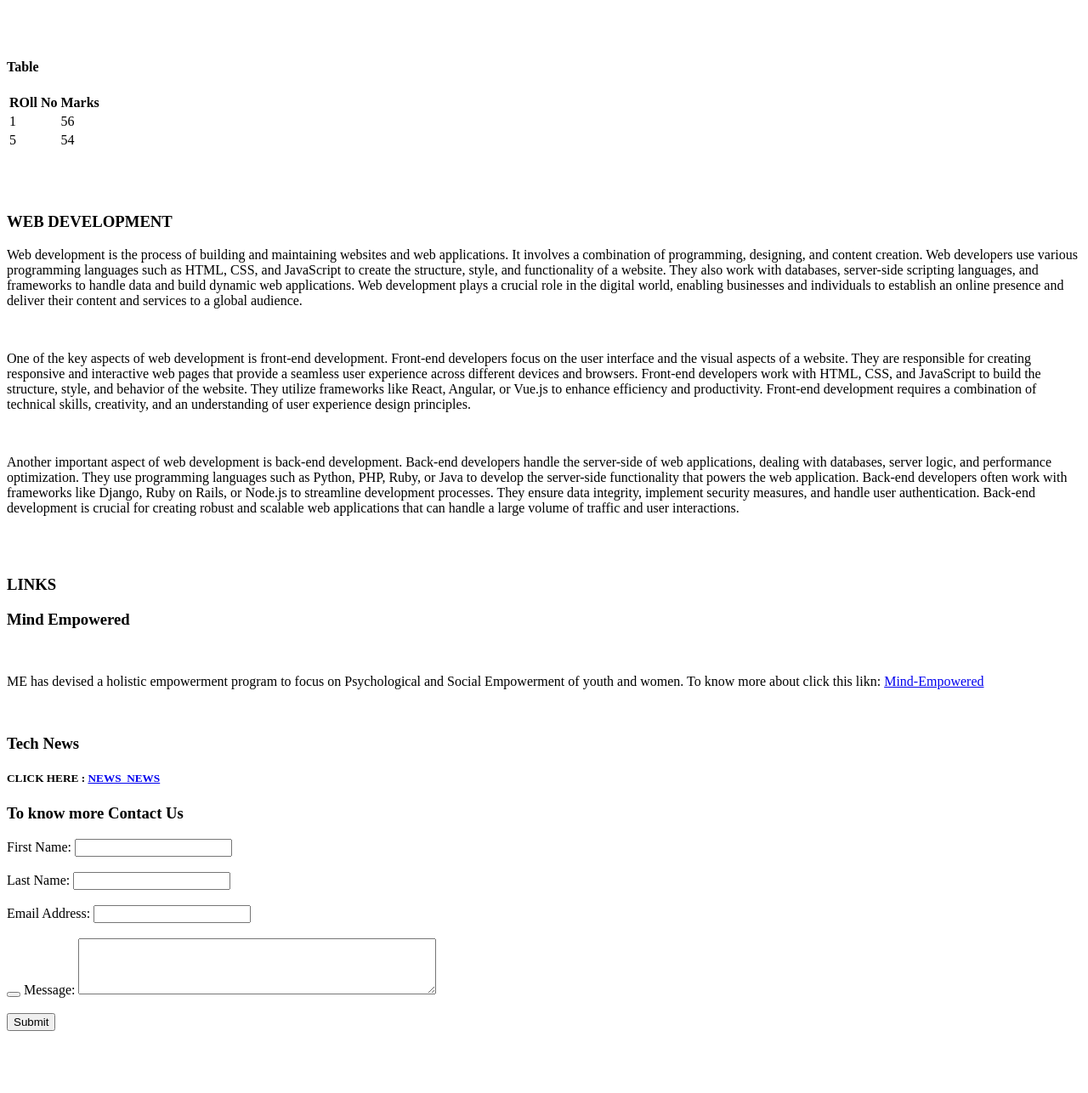
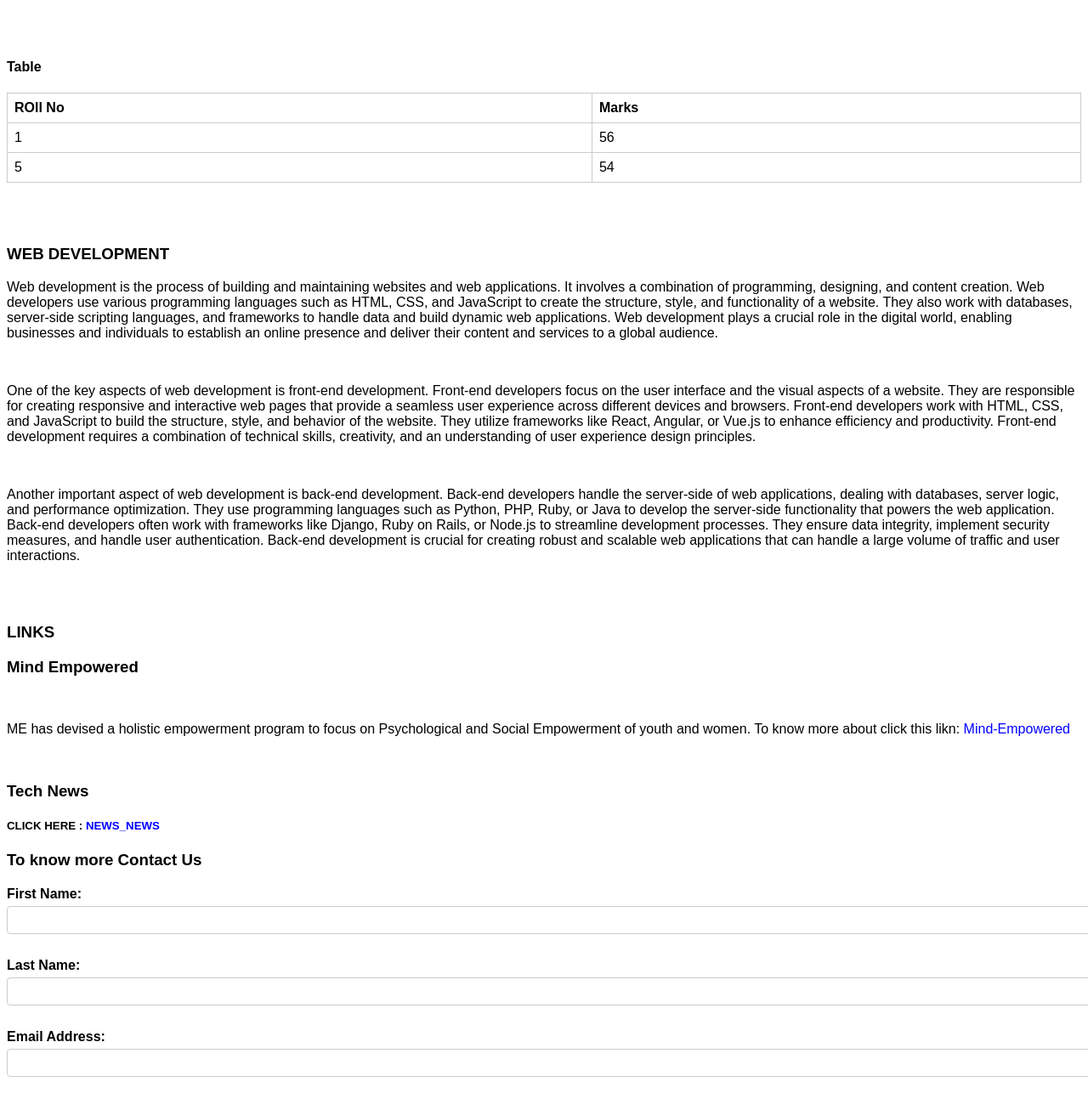
Before and after one commit to snehapradeep/learning_html-css, a plain HTML site: page index.html in a window 1280 px wide. Shown: the part 654-1940 px from the top of the page at 85% size. Before the commit the page ends 1875 px from the top, so only its background shows below. Drawn offline with Linux system fonts and the light colour scheme; files whose address does not match are found by name.

Commit message:
added style.css

```diff
--- a/index.html
+++ b/index.html
@@ -4,6 +4,7 @@
     <meta charset="UTF-8">
     <meta name="viewport" content="width=device-width, initial-scale=1.0">
     <title>HTML_ME_T1</title>
+    <link rel="stylesheet" href="style.css">
 </head>
 <body>
     <h1>Week 1 --HTML</h1>
@@ -82,7 +83,5 @@
 <br><br>
     <input type="submit" value="Submit">
   </form>
-
-
 </body>
 </html>
--- /dev/null
+++ b/style.css
@@ -0,0 +1,67 @@
+
+body {
+    font-family: Arial, sans-serif;
+}
+
+h1 {
+    color: #333;
+}
+
+img {
+    max-width: 100%;
+    height: auto;
+}
+
+ul, ol {
+    list-style-type: disc;
+    margin-left: 20px;
+}
+
+table {
+    border-collapse: collapse;
+    width: 100%;
+}
+
+th, td {
+    border: 1px solid #ccc;
+    padding: 8px;
+    text-align: left;
+}
+
+a {
+    color: blue;
+    text-decoration: none;
+}
+
+a:hover {
+    text-decoration: underline;
+}
+
+form {
+    margin-top: 20px;
+}
+
+label {
+    display: block;
+    font-weight: bold;
+    margin-bottom: 5px;
+}
+
+input[type="text"],
+input[type="email"],
+textarea {
+    width: 100%;
+    padding: 8px;
+    border: 1px solid #ccc;
+    border-radius: 4px;
+    margin-bottom: 10px;
+}
+
+input[type="submit"] {
+    background-color: #4CAF50;
+    color: white;
+    padding: 10px 20px;
+    border: none;
+    border-radius: 4px;
+    cursor: pointer;
+}
```
